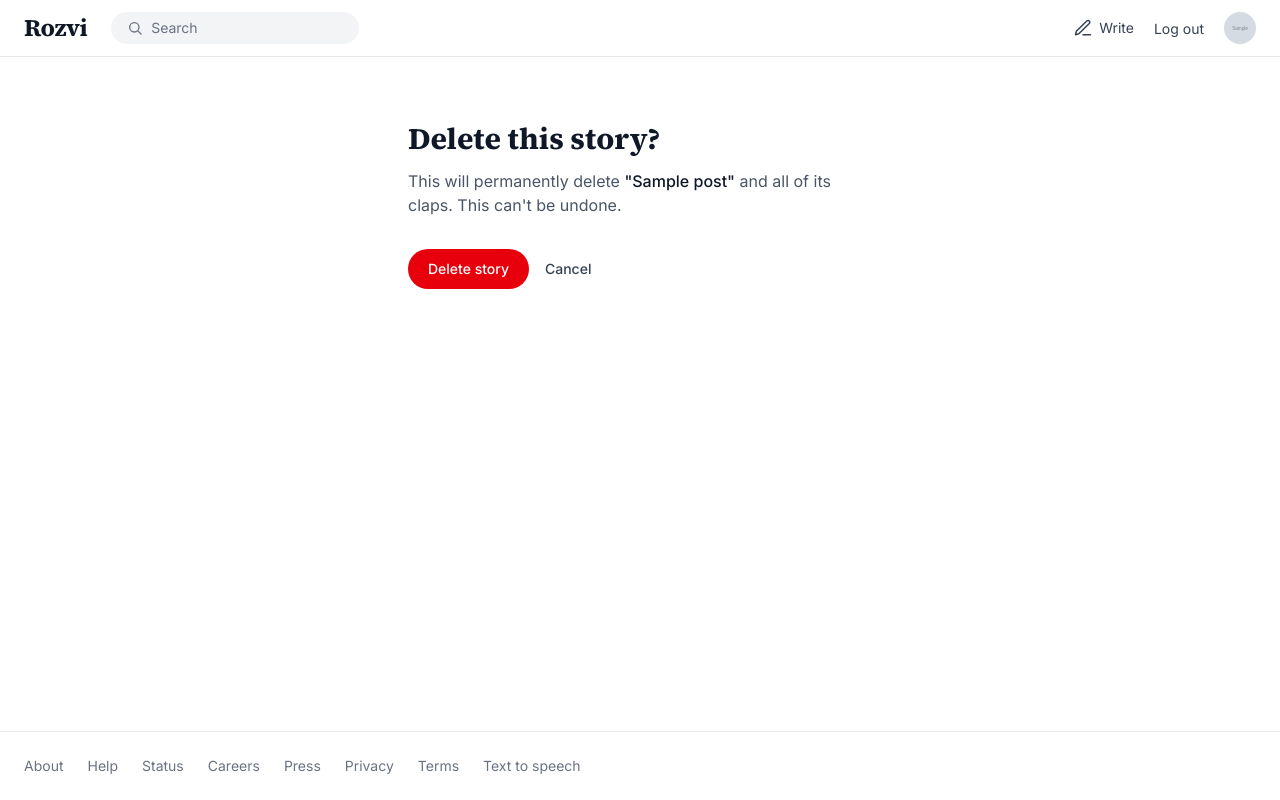
After one commit to iannyFARUE/rozvi, a Django app: page /posts/1/delete/ in a window 1280 px wide. The commit adds this page. Run offline with Django 5.2, Linux system fonts and the light colour scheme; a user stored in the database is signed in; tables that the repository leaves empty hold one stand-in row (values such as "Sample post"); grey boxes marked "Sample" are stand-in pictures.

Commit message:
added delete logic

```diff
--- /dev/null
+++ b/blog/templates/blog/post_confirm_delete.html
@@ -0,0 +1,29 @@
+{% extends 'blog/base.html' %}
+
+{% block title %}Delete story — Rozvi{% endblock %}
+
+{% block content %}
+  <div class="mx-auto max-w-lg px-4 py-16 sm:px-6">
+    <h1 class="font-serif text-3xl font-bold text-gray-900">Delete this story?</h1>
+    <p class="mt-3 text-gray-600">
+      This will permanently delete <span class="font-medium text-gray-900">"{{ post.title }}"</span>
+      and all of its claps. This can't be undone.
+    </p>
+
+    <form method="post" action="" class="mt-8 flex items-center gap-4">
+      {% csrf_token %}
+      <button
+        type="submit"
+        class="rounded-full bg-red-600 px-5 py-2.5 text-sm font-medium text-white transition hover:bg-red-700"
+      >
+        Delete story
+      </button>
+      <a
+        href="{% url 'blog-post-detail' post.slug %}"
+        class="text-sm font-medium text-gray-700 hover:text-gray-900 hover:underline"
+      >
+        Cancel
+      </a>
+    </form>
+  </div>
+{% endblock %}
--- a/blog/urls.py
+++ b/blog/urls.py
@@ -6,6 +6,7 @@ urlpatterns = [
     path('about/', views.about, name='blog-about'),
     path('posts/new/', views.post_create, name='blog-post-create'),
     path('posts/<int:pk>/edit/', views.post_update, name='blog-post-edit'),
+    path('posts/<int:pk>/delete/', views.post_delete, name='blog-post-delete'),
     path('posts/<int:pk>/clap/', views.clap_post, name='blog-post-clap'),
     path('posts/<slug:slug>/', views.post_detail, name='blog-post-detail'),
 ]
--- a/blog/views.py
+++ b/blog/views.py
@@ -57,11 +57,16 @@ def post_create(request):
     return render(request, 'blog/post_form.html', {'form': form, 'topics': _distinct_topics()})
 
 
+def _get_owned_post(request, pk):
+    post = get_object_or_404(Post, pk=pk)
+    if post.author != request.user:
+        raise PermissionDenied('You can only manage your own stories.')
+    return post
+
+
 @login_required
 def post_update(request, pk):
-    post = get_object_or_404(Post, pk=pk)
-    if post.author != request.user:
-        raise PermissionDenied('You can only edit your own stories.')
+    post = _get_owned_post(request, pk)
 
     if request.method == 'POST':
         form = PostForm(request.POST, instance=post)
@@ -75,6 +80,18 @@ def post_update(request, pk):
     return render(request, 'blog/post_form.html', {'form': form, 'topics': _distinct_topics(), 'post': post})
 
 
+@login_required
+def post_delete(request, pk):
+    post = _get_owned_post(request, pk)
+
+    if request.method == 'POST':
+        post.delete()
+        messages.success(request, 'Your story has been deleted.')
+        return redirect('blog-home')
+
+    return render(request, 'blog/post_confirm_delete.html', {'post': post})
+
+
 @require_POST
 def clap_post(request, pk):
     if not request.user.is_authenticated:
--- a/users/templates/users/profile.html
+++ b/users/templates/users/profile.html
@@ -110,6 +110,9 @@
               <a href="{% url 'blog-post-edit' post.pk %}" class="font-medium text-gray-700 hover:text-gray-900 hover:underline">
                 Edit
               </a>
+              <a href="{% url 'blog-post-delete' post.pk %}" class="font-medium text-red-600 hover:text-red-700 hover:underline">
+                Delete
+              </a>
             </div>
           </div>
           <div
```
Also changed, not shown: blog/templates/blog/post_detail.html (+8 -6 lines), static/css/output.css.
